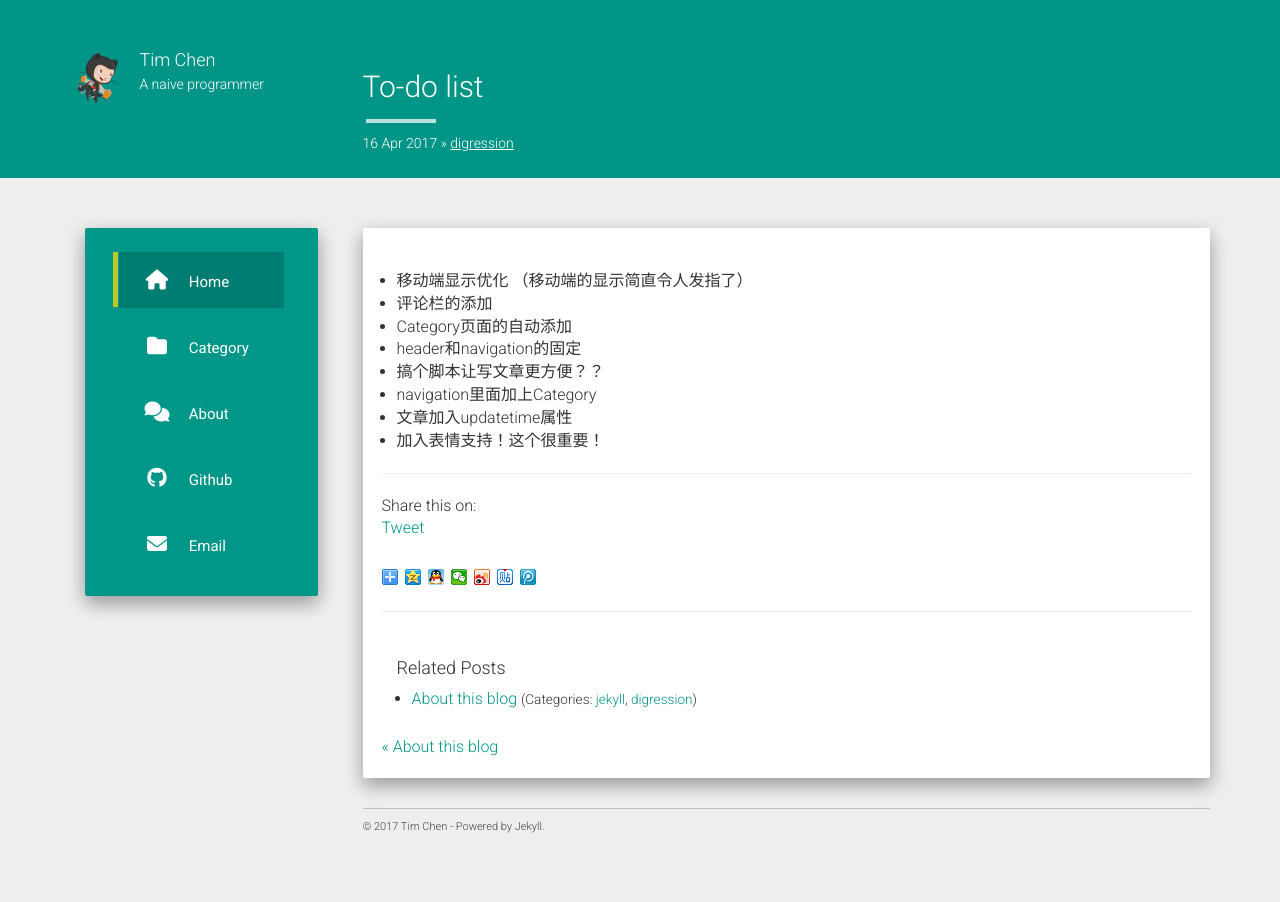
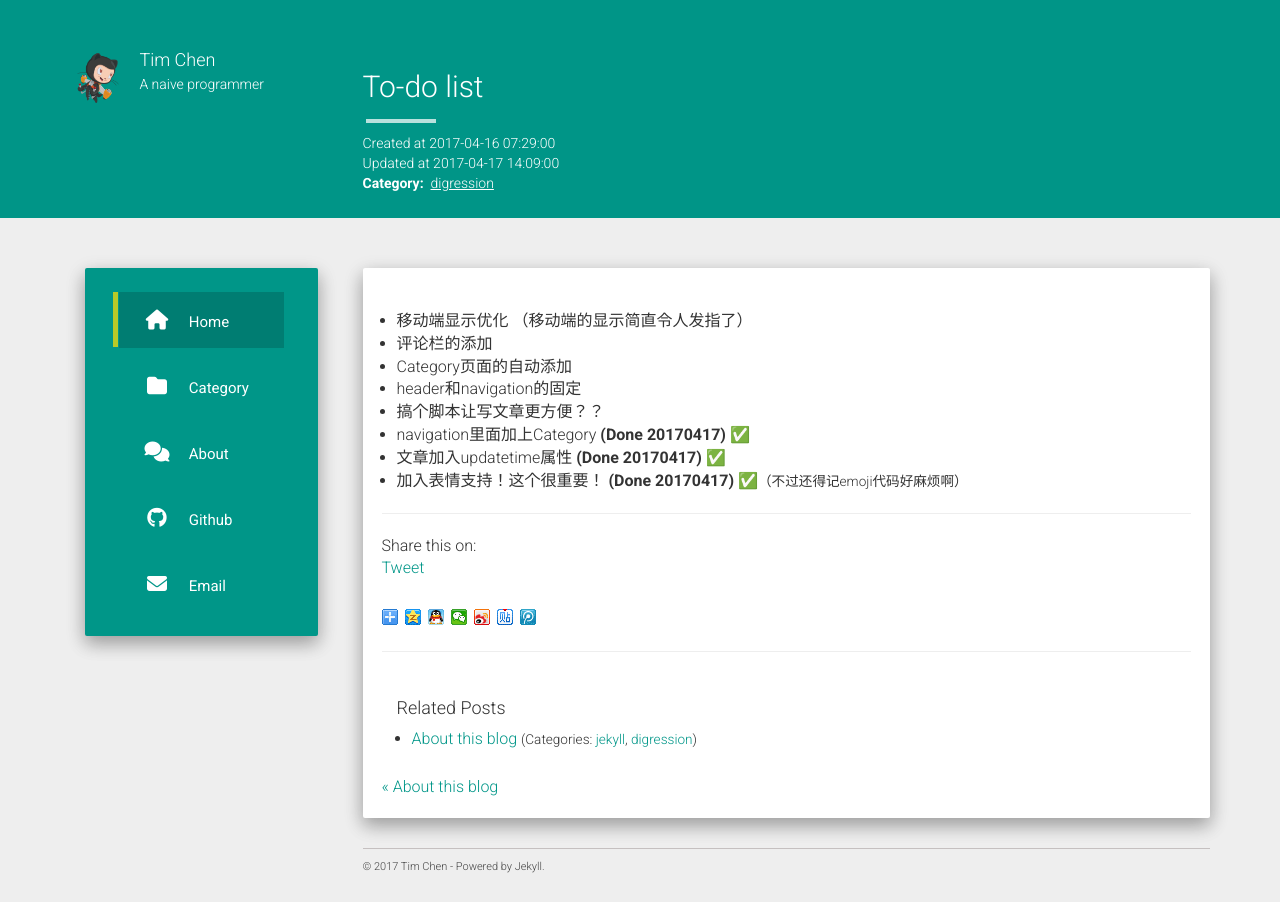
Before and after one commit to timchen1997/timchen1997.github.io, a Jekyll site: the page built from _posts/2017-04-16-to-do-list.md, in a window 1280 px wide. Built offline with Jekyll 4.4.1, drawn with Linux system fonts in a browser that asks for light colours; nearby versions of some CDN libraries; emoji names are drawn with the system emoji font; comment, search, counter and statistics services are not loaded.

Commit message:
update many things

```diff
--- a/Gemfile
+++ b/Gemfile
@@ -7,4 +7,5 @@ group :jekyll_plugins do
   gem 'jekyll-watch'
   gem 'kramdown'
   gem 'rouge'
+  gem 'jemoji'
 end
--- a/_config.yml
+++ b/_config.yml
@@ -23,4 +23,4 @@ paginate: 20
 per_page: 20
 paginate_path: "/page:num/"
 markdown: kramdown
-gems: [jekyll-paginate, jekyll-gist]
+gems: [jekyll-paginate, jekyll-gist, jemoji]
--- a/_includes/header.html
+++ b/_includes/header.html
@@ -21,11 +21,16 @@
             <h2 class="blog-title-pro">{{ page.title }}</h2>
             <p class="info">
               {% if page.date %}
-                <span class="time">{{ page.date | date_to_string }}</span>
+                <span class="time">Created at {{ page.date | date: "%F %T" }}</span>
+                <br>
+              {% endif %}
+              {% if page.updatetime %}
+                <span class="time">Updated at {{ page.updatetime | date: "%F %T" }}</span>
+                <br>
               {% endif %}
               {% if page.categories.size > 0 %}
                 <span class="categories">
-                  &raquo;
+                  <b>Category:&nbsp;</b>
                   {% for category in page.categories %}
                     <a href="{{ site.baseurl }}/category/{{ category }}">{{ category }}</a>
                     {% if forloop.last == false %}, {% endif %}
--- a/_posts/2017-04-16-to-do-list.md
+++ b/_posts/2017-04-16-to-do-list.md
@@ -2,6 +2,7 @@
 layout: post
 title:  "To-do list"
 date:   2017-04-16 15:29:00 +0800
+updatetime: 2017-04-17 14:09:00 +0800
 categories: digression
 description: "那些这个网站还没做完的破事"
 ---
@@ -11,6 +12,6 @@ description: "那些这个网站还没做完的破事"
 * Category页面的自动添加
 * header和navigation的固定
 * 搞个脚本让写文章更方便？？
-* navigation里面加上Category
-* 文章加入updatetime属性
-* 加入表情支持！这个很重要！
+* navigation里面加上Category <b>(Done 20170417)&nbsp;</b>:white_check_mark:
+* 文章加入updatetime属性 <b>(Done 20170417)&nbsp;</b>:white_check_mark:
+* 加入表情支持！这个很重要！ <b>(Done 20170417)&nbsp;</b>:white_check_mark:<small>（不过还得记emoji代码好麻烦啊）</small>
--- a/static/css/main.css
+++ b/static/css/main.css
@@ -173,3 +173,6 @@ footer {
 .pager li.active a {
     background: rgba(89, 148, 129, 0.3);
 }
+.emoji {
+    display: inline !important;
+}
```
Also changed, not shown: _posts/2017-04-16-about-this-blog.md (+1 -0 lines), Gemfile.lock.
